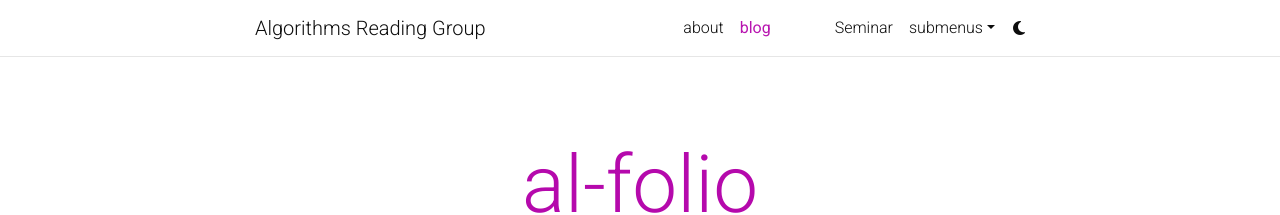
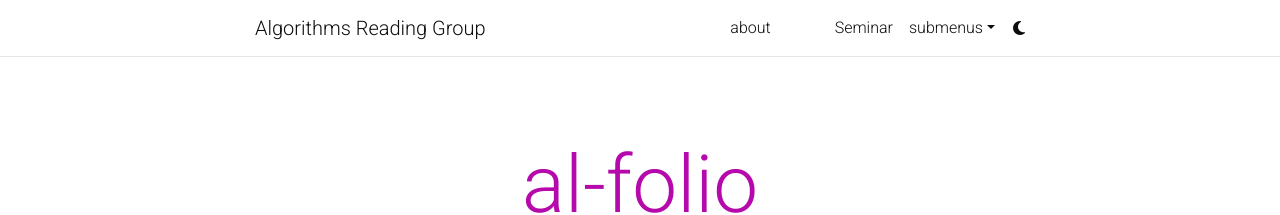
Before and after one commit to ARGatUIOWA/ARGatUIOWA.github.io, a Jekyll site: the page built from blog/index.html, in a window 1280 px wide. Shown: the top 215 px of the page. Built offline with Jekyll 4.4.1, drawn with Linux system fonts in a browser that asks for light colours; the list of posts is cut into pages by our own code; comment, search, counter and statistics services are not loaded; a style sheet for code colours, icons or effects is not loaded.

Commit message:
hide blog

```diff
--- a/_config.yml
+++ b/_config.yml
@@ -124,7 +124,7 @@
 # -----------------------------------------------------------------------------
 
 blog_name: al-folio # blog_name will be displayed in your blog page
-blog_nav_title: blog # your blog must have a title for it to be displayed in the nav bar
+blog_nav_title:  # your blog must have a title for it to be displayed in the nav bar
 blog_description: a simple whitespace theme for academics
 permalink: /blog/:year/:title/
 
--- a/blog/index.html
+++ b/blog/index.html
@@ -1,6 +1,6 @@
 ---
 layout: default
-# title: blog
+title: blog
 pagination:
   enabled: true
   collection: posts
```
